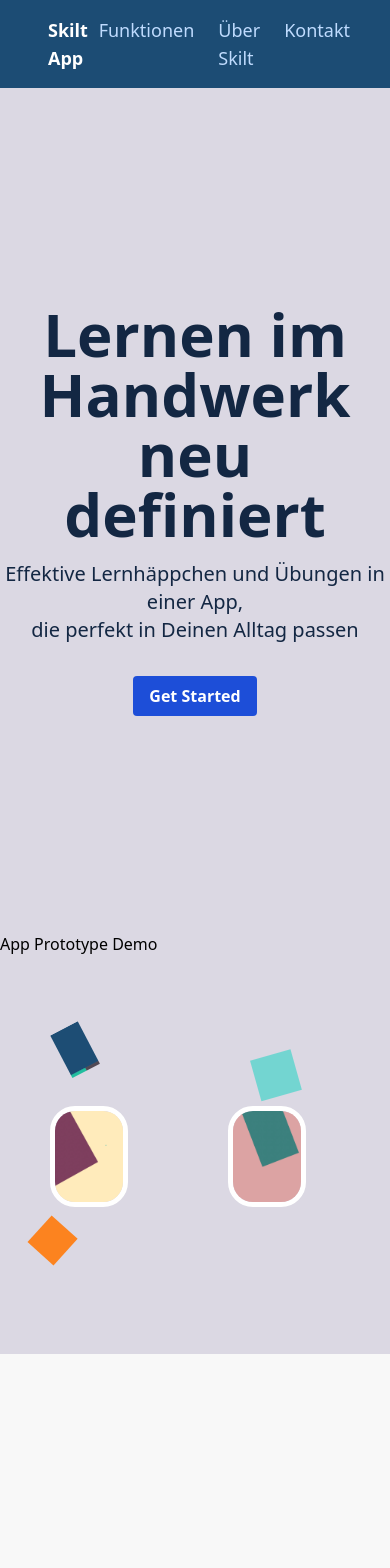
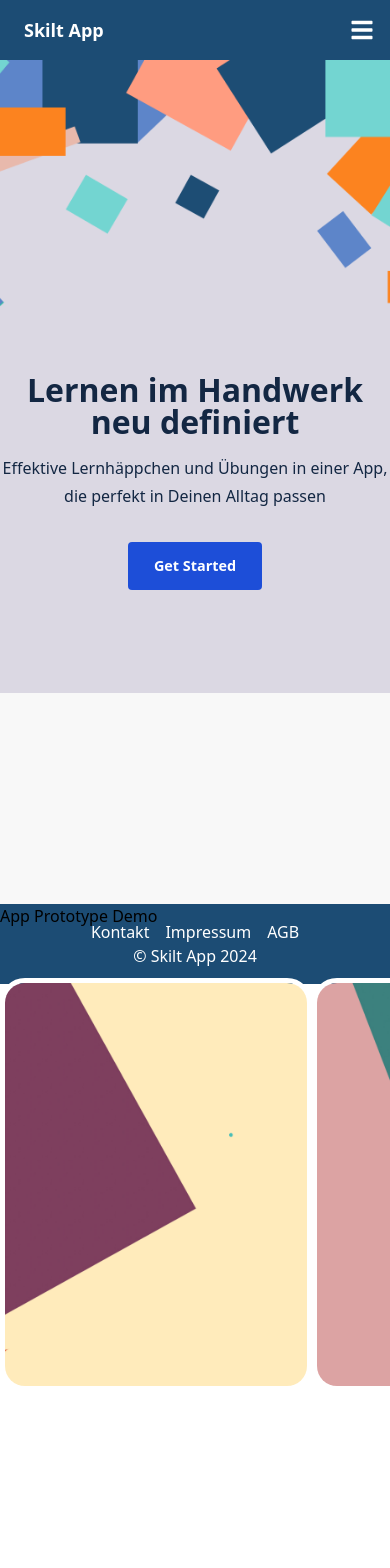
Before and after one commit to R8S3T/Skilt-Website, a React (Create React App) app: page / in a window 390 px wide. Shown: the top 1568 px of the page. After the commit the page ends 1441 px from the top, so only its background shows below. Built offline with nearby package versions, Linux system fonts and the light colour scheme.

Commit message:
Refine responsive background images and add subtle load animation

```diff
--- a/package.json
+++ b/package.json
@@ -10,7 +10,8 @@
     "postcss": "^8.4.35",
     "react": "^18.2.0",
     "react-dom": "^18.2.0",
-    "react-scripts": "5.0.1",
+    "react-icons": "^5.0.1",
+    "react-scripts": "^5.0.1",
     "tailwindcss": "^3.4.1",
     "web-vitals": "^2.1.4"
   },
--- a/src/components/BackgroundContainer.tsx
+++ b/src/components/BackgroundContainer.tsx
@@ -1,4 +1,5 @@
 import React from 'react';
+import '../styles/BackgroundContainer.css';
 
 type BackgroundContainerProps = {
     children: React.ReactNode;
--- a/src/components/Header.tsx
+++ b/src/components/Header.tsx
@@ -1,13 +1,20 @@
-import React from "react";
+import React, { useState } from 'react';
+import { FaBars } from 'react-icons/fa'; // Ensure you have installed react-icons and imported FaBars
 
 const Header: React.FC = () => {
+    const [isNavVisible, setIsNavVisible] = useState(false);
+
+    const toggleNav = () => {
+        setIsNavVisible(!isNavVisible);
+    };
+
     return (
         <header className="bg-my-blue text-white text-lg p-4 flex justify-between items-center">
-            <div className="ml-8">
+            <div className="ml-2">
                 <h1 className="font-bold">Skilt App</h1>
             </div>
-            <nav>
-                <ul className="flex">
+            <nav className="hidden md:flex md:items-center">
+                <ul className="flex flex-row">
                     <li className="mr-6">
                         <a className="text-blue-200 hover:text-blue-100" href="#features">Funktionen</a>
                     </li>
@@ -19,6 +26,24 @@ const Header: React.FC = () => {
                     </li>
                 </ul>
             </nav>
+            <button className="md:hidden" onClick={toggleNav}>
+                <FaBars className="h-6 w-6" />
+            </button>
+            {isNavVisible && (
+                <nav className="absolute top-16 right-0 bg-my-blue p-4 md:hidden">
+                    <ul className="flex flex-col">
+                        <li className="mb-2">
+                            <a className="text-blue-200 hover:text-blue-100" href="#features">Funktionen</a>
+                        </li>
+                        <li className="mb-2">
+                            <a className="text-blue-200 hover:text-blue-100" href="#about">Über Skilt</a>
+                        </li>
+                        <li className="mb-2">
+                            <a className="text-blue-200 hover:text-blue-100" href="#contact">Kontakt</a>
+                        </li>
+                    </ul>
+                </nav>
+            )}
         </header>
     );
 };
--- a/src/components/Landing.tsx
+++ b/src/components/Landing.tsx
@@ -1,10 +1,24 @@
 import React from 'react';
+import '../styles/Landing.css';
 
 const Landing: React.FC = () => {
+    // Function to determine which background image to use
+    const getBackgroundImage = () => {
+        // Using window.innerWidth to get the screen width
+        const screenWidth = window.innerWidth;
+
+        // Condition to decide which image to use based on screen width
+        if (screenWidth <= 768) { // For mobile devices
+            return "url('images/mobile-background1.png')";
+        } else { // For tablets and desktops
+            return "url('images/background6.png')";
+        }
+    };
+
     return (
-        <main className="flex flex-col justify-center items-center h-screen bg-cover bg-center"
+        <main className="landing flex flex-col justify-center items-center h-screen bg-cover bg-center"
             style={{
-                backgroundImage: "url('images/background6.png')",
+                backgroundImage: getBackgroundImage(), // Using the function to set the background image
                 backgroundSize: 'cover',
                 backgroundPosition: 'center bottom'
             }}>
--- /dev/null
+++ b/src/styles/BackgroundContainer.css
@@ -0,0 +1,7 @@
+/* For smaller screens */
+@media (max-width: 768px) {
+    .background-container {
+      /* Adjust background styling as needed */
+      background-size: cover;
+    }
+  }
--- a/src/styles/DemoSection.css
+++ b/src/styles/DemoSection.css
@@ -43,16 +43,28 @@
   }
 }
 
+/* For smaller screens */
 @media (max-width: 768px) {
+  .demo-section {
+    min-height: auto; /* Allow the section to shrink */
+  }
+
+  .slide-container {
+    min-height: auto; /* Adjust based on content */
+  }
+
+  .demo-slides-container {
+    margin-top: 50px; /* Reduce the top margin */
+  }
+
+  .demo-slides img {
+    max-width: 80%; /* Larger visible area for each slide */
+    margin: 0 auto; /* Center slides */
+    display: block; /* Stack slides vertically */
+  }
+
+  /* Pause or slow down the animation */
   .demo-slides, .demo-scrolling {
     animation-play-state: paused;
   }
-
-  .slide-container {
-    min-height: auto; /* Allow container to adjust based on content */
-  }
-
-  .demo-slides-container {
-    margin-top: 150px; /* Adjusted for smaller screens */
-  }
 }
--- a/src/styles/Landing.css
+++ b/src/styles/Landing.css
@@ -5,4 +5,86 @@
   align-items: center;
   height: 100vh; /* Full height */
   background-size: cover;
+  animation: slideBackground 3s ease-out forwards;
 }
+
+/* Larger screen styles can remain unchanged if they don't conflict with inline styles */
+.landing h2 {
+  font-size: 4rem; /* Large screens */
+  margin-bottom: 1rem;
+}
+
+.landing p {
+  font-size: 1.25rem; /* Large screens */
+}
+
+/* Adjust the following media query for smaller screens */
+@media (max-width: 768px) {
+  /* Removed background-image setting since it's now in the .tsx file */
+
+  .landing h2 {
+      font-size: 2rem;
+      text-align: center;
+  }
+
+  .landing p {
+      font-size: 1rem; /* Smaller paragraph text for mobile */
+      text-align: center;
+  }
+
+  .landing button {
+      padding: 0.8rem 1.6rem; /* Adjusted padding for the button on mobile */
+      font-size: 0.9rem; /* Adjusted font size for button text on mobile */
+  }
+}
+
+.landing {
+  display: flex;
+  flex-direction: column;
+  justify-content: center;
+  align-items: center;
+  height: 100vh; /* Full height */
+  background-size: cover;
+  animation: slideBackground 3s ease-out forwards;
+}
+
+/* Larger screen styles can remain unchanged if they don't conflict with inline styles */
+.landing h2 {
+  font-size: 4rem; /* Large screens */
+  margin-bottom: 1rem;
+}
+
+.landing p {
+  font-size: 1.25rem; /* Large screens */
+}
+
+/* Adjust the following media query for smaller screens */
+@media (max-width: 768px) {
+  /* Removed background-image setting since it's now in the .tsx file */
+
+  .landing h2 {
+      font-size: 2rem;
+      text-align: center;
+  }
+
+  .landing p {
+      font-size: 1rem; /* Smaller paragraph text for mobile */
+      text-align: center;
+  }
+
+  .landing button {
+      padding: 0.8rem 1.6rem; /* Adjusted padding for the button on mobile */
+      font-size: 0.9rem; /* Adjusted font size for button text on mobile */
+  }
+}
+
+@keyframes slideBackground {
+  0% {
+    transform: scale(1.002); /* Very slightly zoomed in */
+    background-position-y: 0%; /* Start the background at the top */
+  }
+  100% {
+    transform: scale(1); /* End at normal scale */
+    background-position-y: 20%; /* Very slight slide down */
+  }
+}
```
Also changed, not shown: public/images/mobile-background1.png (added), 1 other file (tests, documents, lock files or other folders). Lines whose indentation alone changed are shown as unchanged.
